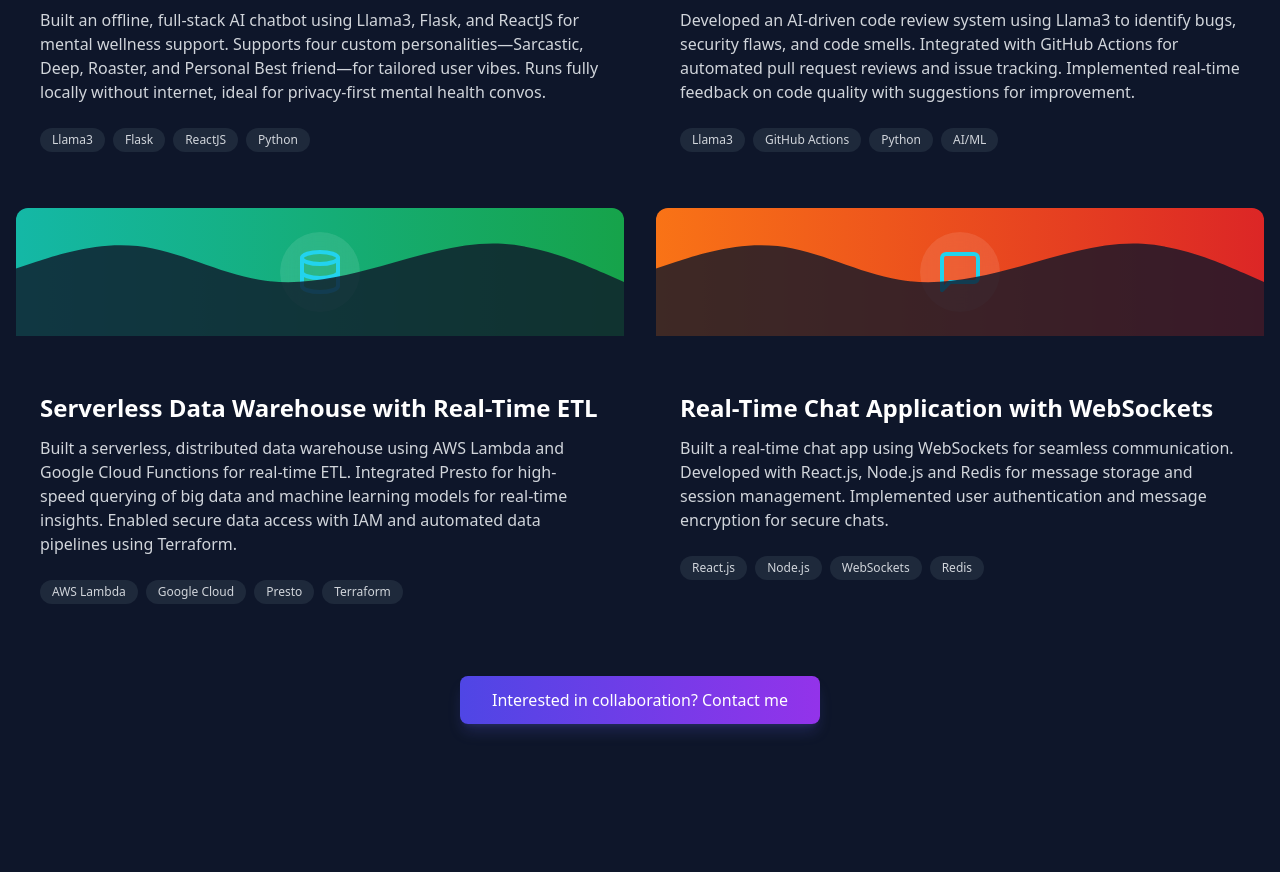
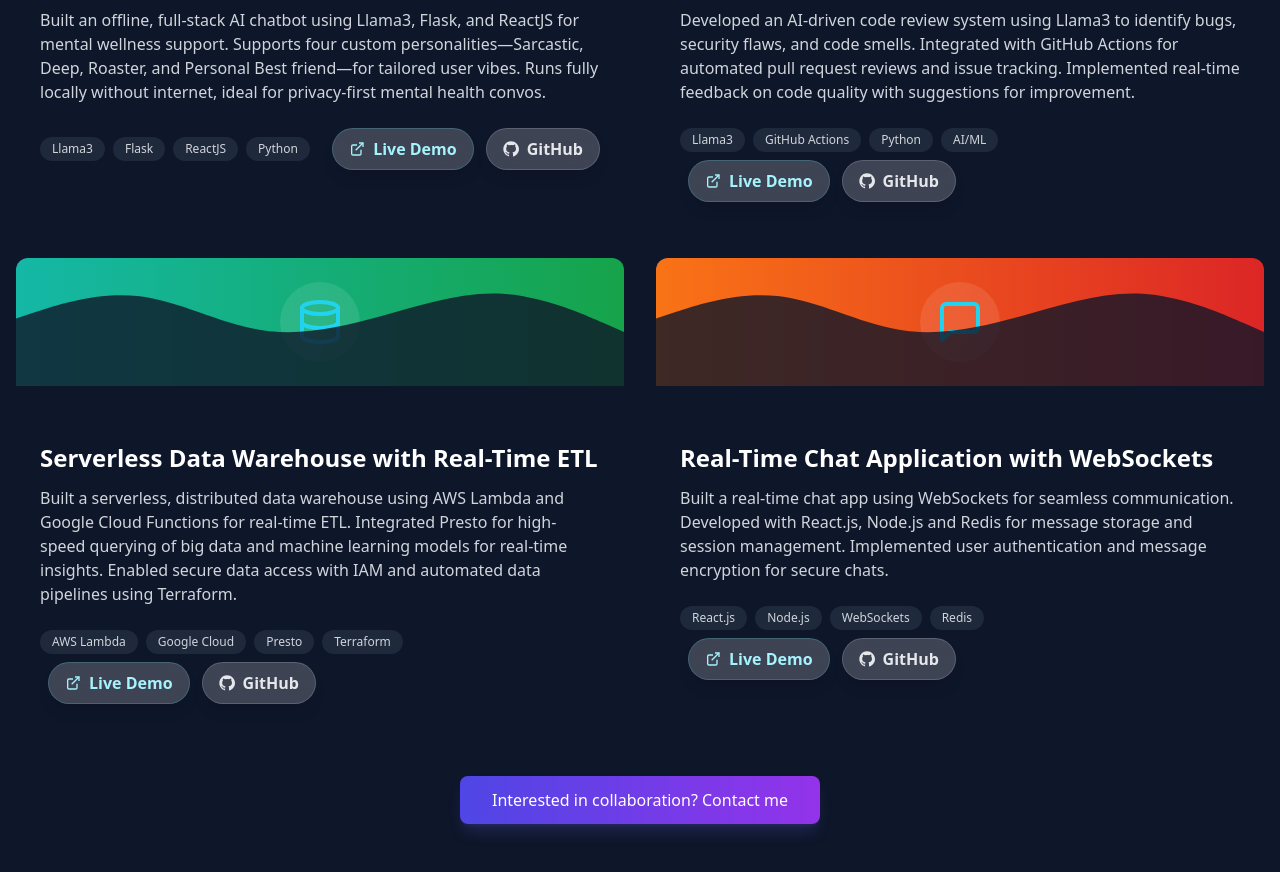
Before and after one commit to Sudhanshu-shukl/portfolio, a React (Vite) app: page / in a window 1280 px wide. Shown: the part 4260-5132 px from the top of the page. Built offline with nearby package versions, Linux system fonts and the light colour scheme.

Commit message:
Project demo addedd

```diff
--- a/src/components/Projects.jsx
+++ b/src/components/Projects.jsx
@@ -14,6 +14,8 @@ const Projects = () => {
     threshold: 0.5,
   });
   const [hasAnimated, setHasAnimated] = useState(false);
+  const [modalOpen, setModalOpen] = useState(false);
+  const [modalMessage, setModalMessage] = useState("");
 
   useEffect(() => {
     if (inView && !hasAnimated) {
@@ -34,28 +36,40 @@ const Projects = () => {
       title: "MoodMate AI (Full-Stack AI Chatbot)",
       description: "Built an offline, full-stack AI chatbot using Llama3, Flask, and ReactJS for mental wellness support. Supports four custom personalities—Sarcastic, Deep, Roaster, and Personal Best friend—for tailored user vibes. Runs fully locally without internet, ideal for privacy-first mental health convos.",
       techStack: ["Llama3", "Flask", "ReactJS", "Python"],
-      color: "from-purple-500 to-indigo-600"
+      color: "from-purple-500 to-indigo-600",
+      liveDemo: "https://sudhanshu-shukl.github.io/MoodMate",
+      github: "https://github.com/sudhanshu-shukl/moodmate",
+      completed: true
     },
     {
       icon: <Code className="w-12 h-12 text-cyan-400" />,
       title: "AI-Powered Code Review System",
       description: "Developed an AI-driven code review system using Llama3 to identify bugs, security flaws, and code smells. Integrated with GitHub Actions for automated pull request reviews and issue tracking. Implemented real-time feedback on code quality with suggestions for improvement.",
       techStack: ["Llama3", "GitHub Actions", "Python", "AI/ML"],
-      color: "from-cyan-500 to-blue-600"
+      color: "from-cyan-500 to-blue-600",
+      liveDemo: "#",
+      github: "https://github.com/sudhanshu-shukl/code-review",
+      completed: false
     },
     {
       icon: <Database className="w-12 h-12 text-cyan-400" />,
       title: "Serverless Data Warehouse with Real-Time ETL",
       description: "Built a serverless, distributed data warehouse using AWS Lambda and Google Cloud Functions for real-time ETL. Integrated Presto for high-speed querying of big data and machine learning models for real-time insights. Enabled secure data access with IAM and automated data pipelines using Terraform.",
       techStack: ["AWS Lambda", "Google Cloud", "Presto", "Terraform"],
-      color: "from-teal-500 to-green-600"
+      color: "from-teal-500 to-green-600",
+      liveDemo: "#",
+      github: "https://github.com/sudhanshu-shukl/data-warehouse",
+      completed: false
     },
     {
       icon: <MessageSquare className="w-12 h-12 text-cyan-400" />,
       title: "Real-Time Chat Application with WebSockets",
       description: "Built a real-time chat app using WebSockets for seamless communication. Developed with React.js, Node.js and Redis for message storage and session management. Implemented user authentication and message encryption for secure chats.",
       techStack: ["React.js", "Node.js", "WebSockets", "Redis"],
-      color: "from-orange-500 to-red-600"
+      color: "from-orange-500 to-red-600",
+      liveDemo: "#",
+      github: "https://github.com/sudhanshu-shukl/chat-app",
+      completed: false
     }
   ];
 
@@ -130,7 +144,8 @@ const Projects = () => {
                   <h3 className="text-2xl font-bold mb-3 mt-8">{project.title}</h3>
                   <p className="text-gray-300 mb-6">{project.description}</p>
 
-                  <div className="flex flex-wrap gap-2 mt-auto">
+                  <div className="flex flex-wrap gap-2 mt-auto items-center justify-between">
+                    <div className="flex flex-wrap gap-2">
                       {project.techStack.map((tech, idx) => (
                         <span
                           key={idx}
@@ -139,6 +154,52 @@ const Projects = () => {
                           {tech}
                         </span>
                       ))}
+                    </div>
+                    {/* Glassmorphism buttons for Live Demo and GitHub */}
+                    <div className="flex gap-3 ml-2 mt-2 md:mt-0">
+                      {project.completed ? (
+                        <a
+                          href={project.liveDemo}
+                          target="_blank"
+                          rel="noopener noreferrer"
+                          className="inline-flex items-center gap-2 px-4 py-2 rounded-full bg-white/20 backdrop-blur-md text-cyan-200 font-semibold shadow-lg hover:bg-cyan-400/30 hover:text-white transition-all duration-200 border border-cyan-300/20"
+                        >
+                          <svg className="w-4 h-4" fill="none" stroke="currentColor" strokeWidth="2" viewBox="0 0 24 24">
+                            <path d="M18 13v6a2 2 0 0 1-2 2H6a2 2 0 0 1-2-2V8a2 2 0 0 1 2-2h6" />
+                            <polyline points="15 3 21 3 21 9" />
+                            <line x1="10" y1="14" x2="21" y2="3" />
+                          </svg>
+                          Live Demo
+                        </a>
+                      ) : (
+                        <button
+                          type="button"
+                          onClick={() => {
+                            setModalMessage('Live demo for this project is under progress. Please check back soon!');
+                            setModalOpen(true);
+                          }}
+                          className="inline-flex items-center gap-2 px-4 py-2 rounded-full bg-white/20 backdrop-blur-md text-cyan-200 font-semibold shadow-lg hover:bg-cyan-400/30 hover:text-white transition-all duration-200 border border-cyan-300/20 focus:outline-none"
+                        >
+                          <svg className="w-4 h-4" fill="none" stroke="currentColor" strokeWidth="2" viewBox="0 0 24 24">
+                            <path d="M18 13v6a2 2 0 0 1-2 2H6a2 2 0 0 1-2-2V8a2 2 0 0 1 2-2h6" />
+                            <polyline points="15 3 21 3 21 9" />
+                            <line x1="10" y1="14" x2="21" y2="3" />
+                          </svg>
+                          Live Demo
+                        </button>
+                      )}
+                      <a
+                        href={project.github}
+                        target="_blank"
+                        rel="noopener noreferrer"
+                        className="inline-flex items-center gap-2 px-4 py-2 rounded-full bg-white/20 backdrop-blur-md text-gray-200 font-semibold shadow-lg hover:bg-gray-700/40 hover:text-white transition-all duration-200 border border-gray-300/20"
+                      >
+                        <svg className="w-4 h-4" fill="currentColor" viewBox="0 0 24 24">
+                          <path d="M12 .5C5.73.5.5 5.74.5 12.02c0 5.1 3.29 9.43 7.86 10.96.58.11.79-.25.79-.56 0-.28-.01-1.02-.02-2-3.2.7-3.88-1.54-3.88-1.54-.53-1.34-1.3-1.7-1.3-1.7-1.06-.72.08-.71.08-.71 1.17.08 1.78 1.2 1.78 1.2 1.04 1.78 2.73 1.27 3.4.97.11-.75.41-1.27.74-1.56-2.55-.29-5.23-1.28-5.23-5.7 0-1.26.45-2.29 1.19-3.1-.12-.29-.52-1.46.11-3.05 0 0 .97-.31 3.18 1.18a11.1 11.1 0 0 1 2.9-.39c.98 0 1.97.13 2.9.39 2.2-1.49 3.17-1.18 3.17-1.18.63 1.59.23 2.76.11 3.05.74.81 1.19 1.84 1.19 3.1 0 4.43-2.69 5.41-5.25 5.7.42.36.79 1.09.79 2.2 0 1.59-.01 2.87-.01 3.26 0 .31.21.68.8.56C20.71 21.45 24 17.12 24 12.02 24 5.74 18.27.5 12 .5z"/>
+                        </svg>
+                        GitHub
+                      </a>
+                    </div>
                   </div>
                 </div>
 
@@ -151,7 +212,7 @@ const Projects = () => {
 
         <motion.div
           initial={{ opacity: 0 }}
-          animate={inView ? { opacity: 1 } : { opacity: 0 }}
+          animate={{ opacity: 1 }}
           transition={{ duration: 1, delay: 0.8 }}
           className="mt-12 text-center"
         >
@@ -163,6 +224,22 @@ const Projects = () => {
           </a>
         </motion.div>
       </div>
+
+      {/* Modal for under progress message */}
+      {modalOpen && (
+        <div className="fixed inset-0 z-50 flex items-center justify-center bg-black/40">
+          <div className="bg-slate-900 rounded-xl p-8 shadow-2xl max-w-xs w-full text-center border border-cyan-400/30">
+            <div className="mb-4 text-cyan-300 text-lg font-semibold">🚧 Under Progress</div>
+            <div className="mb-6 text-gray-200">{modalMessage}</div>
+            <button
+              onClick={() => setModalOpen(false)}
+              className="px-6 py-2 rounded-full bg-cyan-600 text-white font-semibold shadow hover:bg-cyan-700 transition-all duration-200"
+            >
+              Close
+            </button>
+          </div>
+        </div>
+      )}
     </section>
   );
 };
```
Lines whose indentation alone changed are shown as unchanged.
